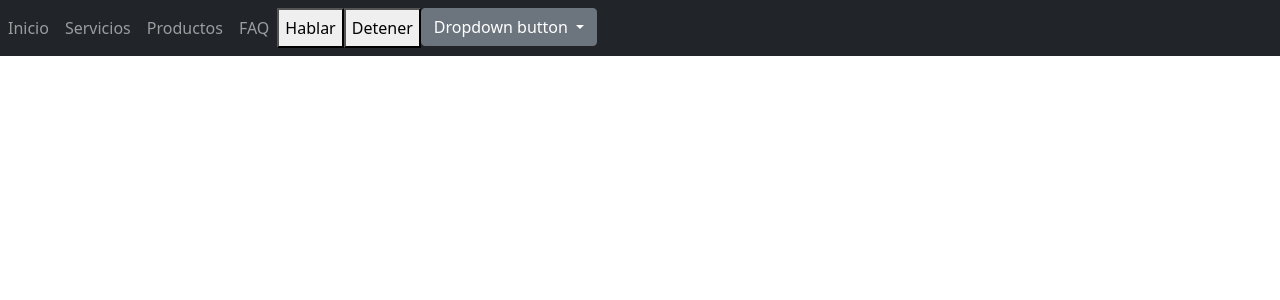
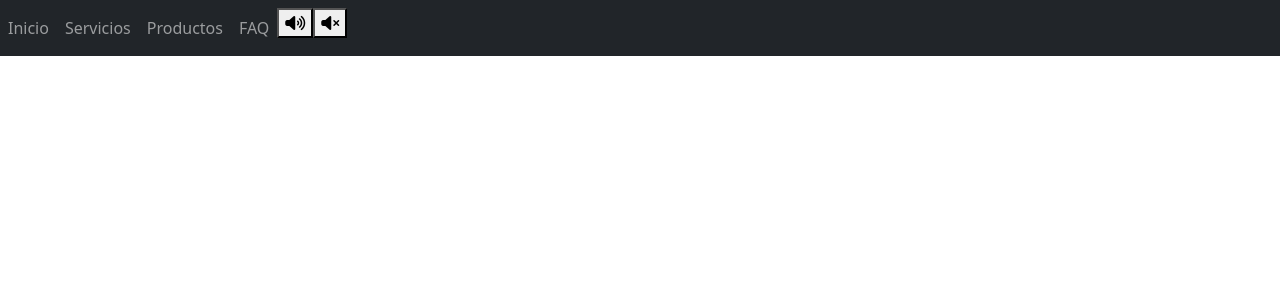
Before and after one commit to omar117/Proyecto-Estetica, an Angular app in the folder my-app/: page /home in a window 1280 px wide. Shown: the top 300 px of the page. Built offline with nearby package versions, Linux system fonts and the light colour scheme.

Commit message:
Se agrego el cdn de fontawesome y los iconos al navbar

```diff
--- a/my-app/src/app/navbar/navbar.component.html
+++ b/my-app/src/app/navbar/navbar.component.html
@@ -13,18 +13,12 @@
       <li class="nav-item" routerLinkActive="active">
         <a class="nav-link" [routerLink]="['ayuda']">FAQ</a>
       </li>
-      <button type="button" (click)="habla()">Hablar</button>
-      <button type="button" (click)="silencio()">Detener</button>
-      <div class="dropdown">
-        <button class="btn btn-secondary dropdown-toggle" type="button" id="dropdownMenuButton1" data-bs-toggle="dropdown" aria-expanded="false">
-          Dropdown button
-        </button>
-        <ul class="dropdown-menu" aria-labelledby="dropdownMenuButton1">
-          <li><a class="dropdown-item" href="#">Action</a></li>
-          <li><a class="dropdown-item" href="#">Another action</a></li>
-          <li><a class="dropdown-item" href="#">Something else here</a></li>
-        </ul>
-      </div>
+      <li class="bocina">
+        <button type="button" (click)="habla()"><i class="fas fa-volume-up"></i></button>
+      </li>
+      <li class="bocina">
+        <button type="button" (click)="silencio()"><i class="fas fa-volume-mute"></i></button>
+      </li>
       <!--Termina-->
     </ul>
   </div>
--- a/my-app/src/index.html
+++ b/my-app/src/index.html
@@ -6,6 +6,7 @@
   <base href="/">
   <meta name="viewport" content="width=device-width, initial-scale=1">
   <link rel="icon" type="image/x-icon" href="favicon.ico">
+  <script src="https://kit.fontawesome.com/4b7eee4c5b.js" crossorigin="anonymous"></script>
 </head>
 <body>
   <app-root></app-root>
```
